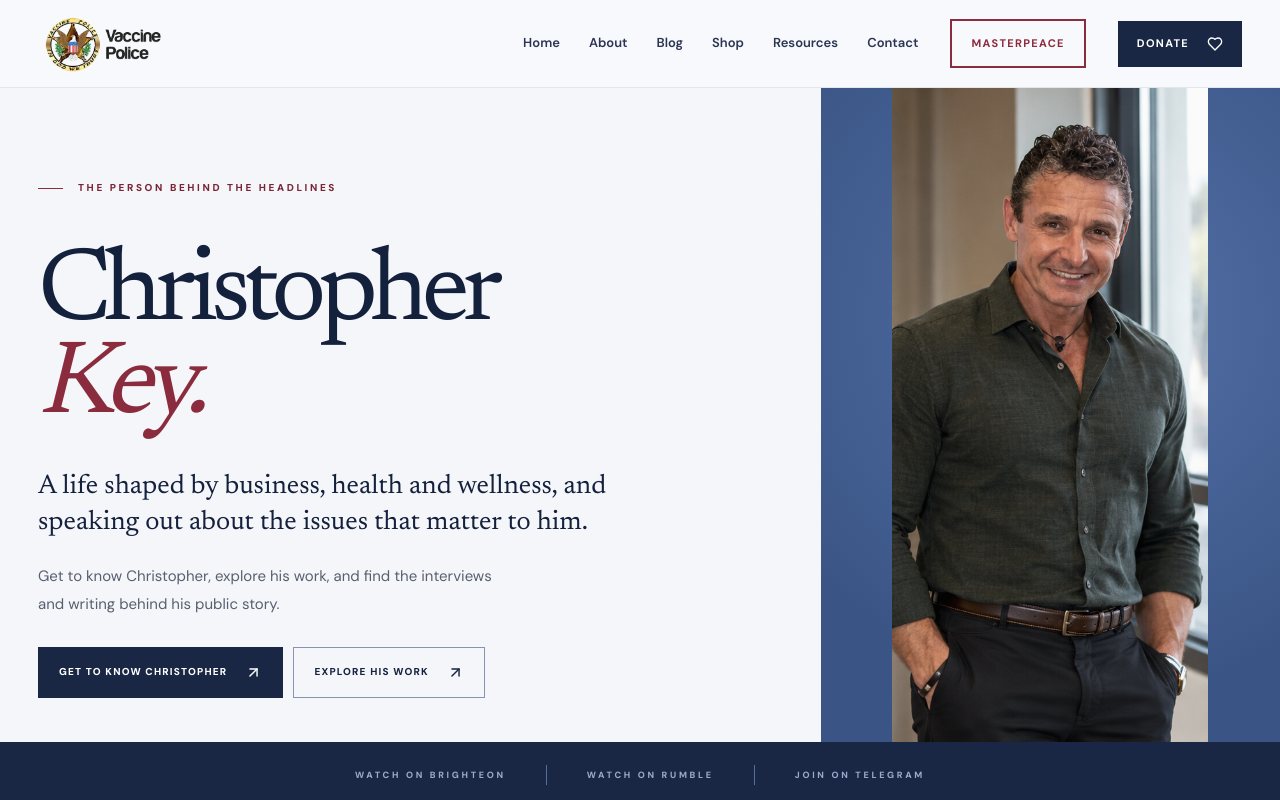
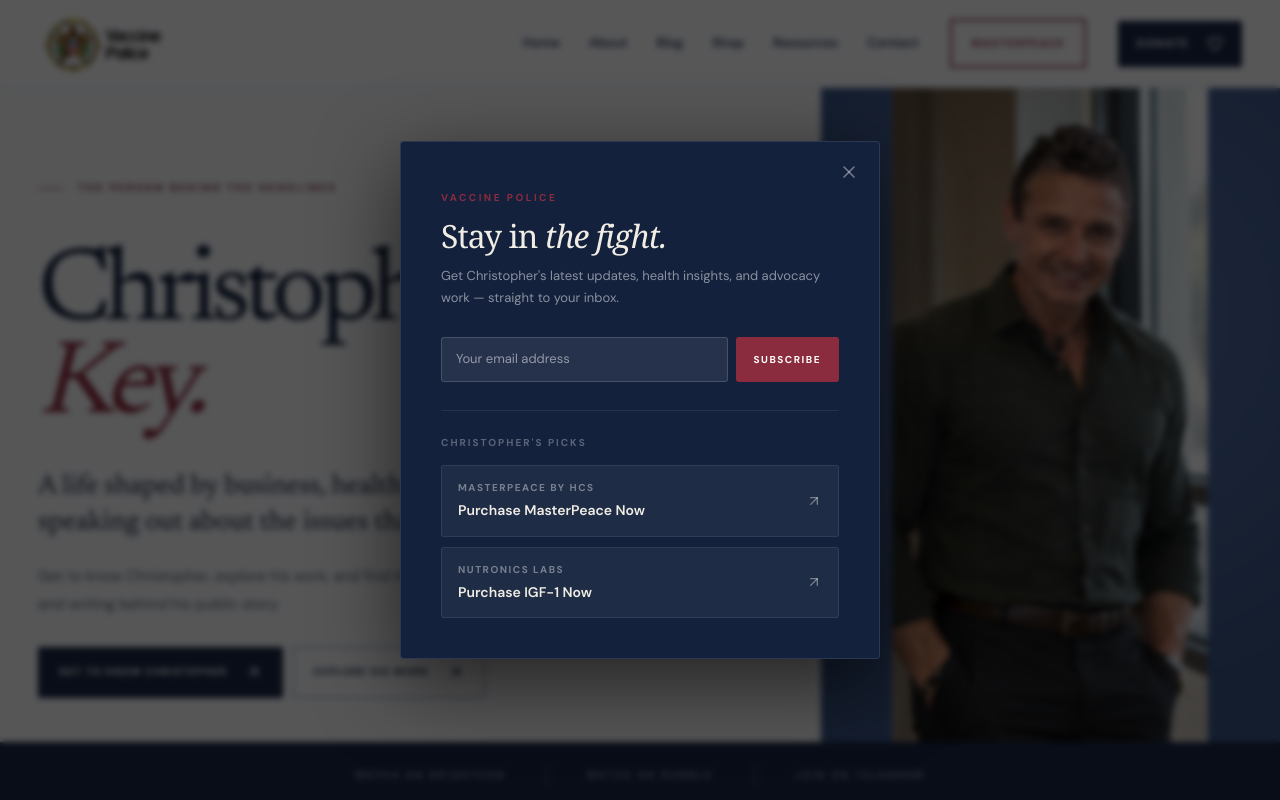
Before and after one commit to AppStudioPros/chris-iskey, a Next.js app: page / in a window 1280 px wide. Shown: the top 800 px of the page. Built offline with nearby package versions, Linux system fonts and the light colour scheme.

Commit message:
Add welcome modal — newsletter + MasterPeace + IGF-1 CTAs, 5s delay, 7-day cookie

```diff
--- a/app/layout.tsx
+++ b/app/layout.tsx
@@ -3,11 +3,12 @@ import { Analytics } from '@vercel/analytics/next';
 import Script from 'next/script';
 import { SiteHeader } from '@/components/SiteHeader';
 import { SiteFooter } from '@/components/SiteFooter';
+import { WelcomeModal } from '@/components/WelcomeModal';
 import { site } from '@/lib/content';
 import { Newsreader, DM_Sans } from 'next/font/google';
 const newsreader = Newsreader({subsets:['latin'], variable:'--font-editorial', display:'swap'});
 const dmSans = DM_Sans({subsets:['latin'], variable:'--font-sans', display:'swap'});
 import './globals.css';
 export const metadata: Metadata = {metadataBase:new URL(site.url),title:{default:'Christopher Key | Biography, Work & Media',template:'%s | Christopher Key'},description:'Explore Christopher Key’s background in health and wellness, his ventures, public advocacy, interviews and historical archive.',alternates:{canonical:'/'},openGraph:{type:'website',siteName:site.name,title:'Christopher Key | Biography, Work & Media',description:'His background. His work. His story.',images:[{url:'/images/og-default.png',width:1200,height:630,alt:'Christopher Key — Vaccine Police'}]},twitter:{card:'summary_large_image',images:['/images/og-default.png']}};
-export default function RootLayout({children}:{children:React.ReactNode}){const person={"@context":"https://schema.org","@type":"Person",name:"Christopher Key",url:site.url,description:"Public biography and archive of Christopher Key."};return <html lang="en"><body className={`${newsreader.variable} ${dmSans.variable}`}><a className="skip-link" href="#content">Skip to main content</a><SiteHeader/><main id="content">{children}</main><SiteFooter/><Analytics/><Script src="https://static.klaviyo.com/onsite/js/klaviyo.js?company_id=WYvyfV" strategy="afterInteractive"/>
+export default function RootLayout({children}:{children:React.ReactNode}){const person={"@context":"https://schema.org","@type":"Person",name:"Christopher Key",url:site.url,description:"Public biography and archive of Christopher Key."};return <html lang="en"><body className={`${newsreader.variable} ${dmSans.variable}`}><a className="skip-link" href="#content">Skip to main content</a><SiteHeader/><main id="content">{children}</main><SiteFooter/><WelcomeModal/><Analytics/><Script src="https://static.klaviyo.com/onsite/js/klaviyo.js?company_id=WYvyfV" strategy="afterInteractive"/>
 <Script src="https://www.googletagmanager.com/gtag/js?id=G-99TKL6BQXZ" strategy="afterInteractive"/><Script id="google-analytics" strategy="afterInteractive">{`window.dataLayer=window.dataLayer||[];function gtag(){dataLayer.push(arguments);}gtag('js',new Date());gtag('config','G-99TKL6BQXZ');`}</Script><script type="application/ld+json" dangerouslySetInnerHTML={{__html:JSON.stringify(person).replace(/</g,'\\u003c')}}/></body></html>}
--- /dev/null
+++ b/components/WelcomeModal.tsx
@@ -0,0 +1,170 @@
+'use client';
+import { useState, useEffect } from 'react';
+import { X, ArrowUpRight } from 'lucide-react';
+
+export function WelcomeModal() {
+  const [visible, setVisible] = useState(false);
+  const [email, setEmail] = useState('');
+  const [status, setStatus] = useState<'idle' | 'loading' | 'done' | 'error'>('idle');
+
+  useEffect(() => {
+    if (document.cookie.includes('ck_modal_dismissed=1')) return;
+    const t = setTimeout(() => setVisible(true), 5000);
+    return () => clearTimeout(t);
+  }, []);
+
+  function dismiss() {
+    setVisible(false);
+    document.cookie = 'ck_modal_dismissed=1; max-age=' + 60 * 60 * 24 * 7 + '; path=/';
+  }
+
+  async function handleSubmit(e: React.FormEvent) {
+    e.preventDefault();
+    setStatus('loading');
+    try {
+      const res = await fetch('/api/newsletter', {
+        method: 'POST',
+        headers: { 'Content-Type': 'application/json' },
+        body: JSON.stringify({ email }),
+      });
+      if (!res.ok) throw new Error();
+      setStatus('done');
+    } catch {
+      setStatus('error');
+    }
+  }
+
+  if (!visible) return null;
+
+  return (
+    <>
+      {/* Overlay */}
+      <div
+        onClick={dismiss}
+        style={{
+          position: 'fixed', inset: 0, background: 'rgba(0,0,0,0.65)',
+          zIndex: 999, backdropFilter: 'blur(3px)',
+        }}
+      />
+
+      {/* Modal */}
+      <div style={{
+        position: 'fixed', top: '50%', left: '50%',
+        transform: 'translate(-50%, -50%)',
+        zIndex: 1000, width: '90%', maxWidth: '480px',
+        background: '#14213d',
+        border: '1px solid rgba(255,255,255,0.1)',
+        borderRadius: '4px',
+        padding: '48px 40px 40px',
+        boxShadow: '0 24px 80px rgba(0,0,0,0.6)',
+      }}>
+        {/* Close button */}
+        <button
+          onClick={dismiss}
+          style={{
+            position: 'absolute', top: '16px', right: '16px',
+            background: 'none', border: 'none', cursor: 'pointer',
+            color: 'rgba(255,255,255,0.4)', padding: '4px',
+            display: 'flex', alignItems: 'center', justifyContent: 'center',
+          }}
+          aria-label="Close"
+        >
+          <X size={20} />
+        </button>
+
+        {/* Header */}
+        <p style={{ fontSize: '10px', letterSpacing: '2.5px', fontWeight: 700, color: '#8b2c3e', margin: '0 0 12px' }}>
+          VACCINE POLICE
+        </p>
+        <h2 style={{
+          fontFamily: 'Georgia, serif', fontSize: '32px', color: '#f0ede4',
+          letterSpacing: '-1px', lineHeight: 1.1, margin: '0 0 12px',
+        }}>
+          Stay in<em> the fight.</em>
+        </h2>
+        <p style={{ fontSize: '13px', color: 'rgba(255,255,255,0.5)', lineHeight: 1.7, margin: '0 0 28px' }}>
+          Get Christopher&apos;s latest updates, health insights, and advocacy work — straight to your inbox.
+        </p>
+
+        {/* Newsletter form */}
+        {status === 'done' ? (
+          <p style={{ color: '#74c69d', fontSize: '14px', fontWeight: 600, margin: '0 0 28px' }}>
+            ✓ You&apos;re subscribed. Thank you.
+          </p>
+        ) : (
+          <form onSubmit={handleSubmit} style={{ display: 'flex', gap: '8px', marginBottom: '28px' }}>
+            <input
+              type="email" required value={email}
+              onChange={e => setEmail(e.target.value)}
+              placeholder="Your email address"
+              style={{
+                flex: 1, padding: '11px 14px',
+                background: 'rgba(255,255,255,0.08)',
+                border: '1px solid rgba(255,255,255,0.15)',
+                borderRadius: '3px', color: '#fff',
+                fontSize: '13px', fontFamily: 'inherit', outline: 'none',
+              }}
+            />
+            <button
+              type="submit"
+              disabled={status === 'loading'}
+              style={{
+                padding: '11px 18px', background: '#8b2c3e', color: '#fff',
+                border: 'none', borderRadius: '3px', fontWeight: 700,
+                fontSize: '10px', letterSpacing: '1.5px', cursor: 'pointer',
+                whiteSpace: 'nowrap', opacity: status === 'loading' ? 0.7 : 1,
+              }}
+            >
+              {status === 'loading' ? '...' : 'SUBSCRIBE'}
+            </button>
+          </form>
+        )}
+
+        {/* Divider */}
+        <div style={{ borderTop: '1px solid rgba(255,255,255,0.08)', marginBottom: '24px' }} />
+
+        {/* Product CTAs */}
+        <p style={{ fontSize: '10px', letterSpacing: '2px', fontWeight: 700, color: 'rgba(255,255,255,0.3)', margin: '0 0 14px' }}>
+          CHRISTOPHER&apos;S PICKS
+        </p>
+        <div style={{ display: 'flex', flexDirection: 'column', gap: '10px' }}>
+          <a
+            href="https://masterpeacebyhcs.com/?ref_code=christiskey"
+            target="_blank" rel="noopener noreferrer"
+            onClick={dismiss}
+            style={{
+              display: 'flex', alignItems: 'center', justifyContent: 'space-between',
+              padding: '14px 16px', background: 'rgba(255,255,255,0.05)',
+              border: '1px solid rgba(255,255,255,0.08)', borderRadius: '3px',
+              textDecoration: 'none', color: '#f0ede4',
+            }}
+          >
+            <div>
+              <p style={{ margin: 0, fontSize: '10px', color: 'rgba(255,255,255,0.4)', letterSpacing: '1.5px', fontWeight: 700 }}>MASTERPEACE BY HCS</p>
+              <p style={{ margin: '3px 0 0', fontSize: '14px', fontWeight: 600 }}>Purchase MasterPeace Now</p>
+            </div>
+            <ArrowUpRight size={16} color="rgba(255,255,255,0.4)" />
+          </a>
+
+          <a
+            href="https://www.getigf1.com/"
+            target="_blank" rel="noopener noreferrer"
+            onClick={dismiss}
+            style={{
+              display: 'flex', alignItems: 'center', justifyContent: 'space-between',
+              padding: '14px 16px', background: 'rgba(255,255,255,0.05)',
+              border: '1px solid rgba(255,255,255,0.08)', borderRadius: '3px',
+              textDecoration: 'none', color: '#f0ede4',
+            }}
+          >
+            <div>
+              <p style={{ margin: 0, fontSize: '10px', color: 'rgba(255,255,255,0.4)', letterSpacing: '1.5px', fontWeight: 700 }}>NUTRONICS LABS</p>
+              <p style={{ margin: '3px 0 0', fontSize: '14px', fontWeight: 600 }}>Purchase IGF-1 Now</p>
+            </div>
+            <ArrowUpRight size={16} color="rgba(255,255,255,0.4)" />
+          </a>
+        </div>
+      </div>
+    </>
+  );
+}
```
